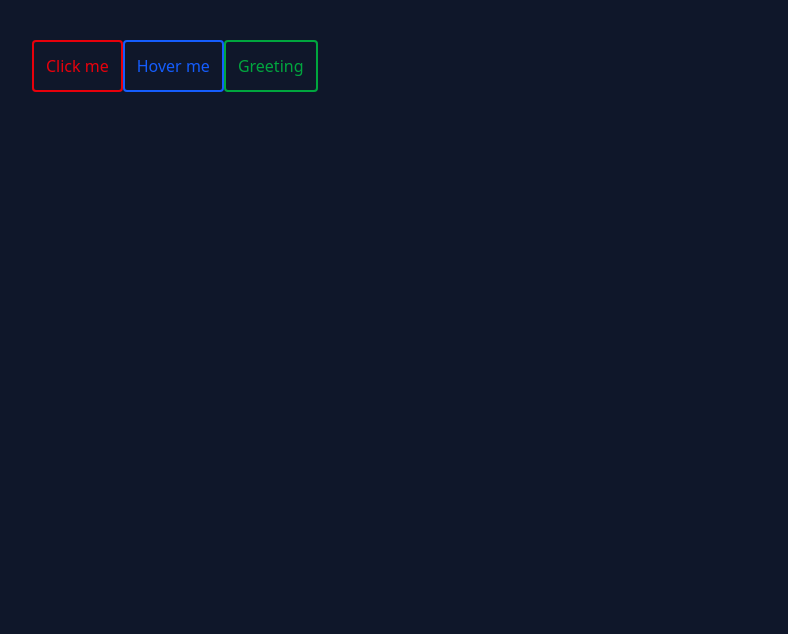
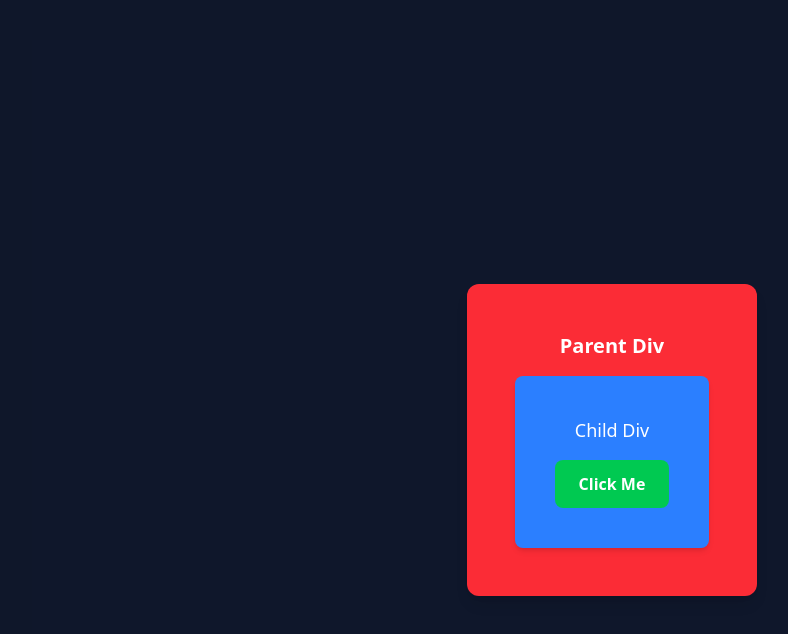
Before and after one commit to atulvaru/react_class_repository, a React (Vite) app: page / in a window 1280 px wide. Shown: the top 634 px of the page, without its empty margins (28-816 px from the left). Built offline with nearby package versions, Linux system fonts and the light colour scheme.

Commit message:
Event Propagation

```diff
--- a/src/App.jsx
+++ b/src/App.jsx
@@ -1,6 +1,7 @@
 // import "./App.css";
 // import Netflix from "./components/Netflix.jsx"
 import { EventHandling } from "./components/EventHandling.jsx";
+import { EventPropagation } from "./components/EventPropagation.jsx";
 import { EventProps } from "./components/EventProps.jsx";
 const App = () => {
   return (
@@ -10,7 +11,8 @@ const App = () => {
       </h1> */}
       {/* <Netflix /> */}
       {/* < EventHandling /> */}
-      <EventProps />
+      {/* <EventProps />   */}
+      <EventPropagation />
     </section>
   );
 };
--- /dev/null
+++ b/src/components/EventPropagation.jsx
@@ -0,0 +1,78 @@
+// EventPropagation.jsx
+// Demonstrates React Event Bubbling with Parent → Child → Button
+
+export const EventPropagation = () => {
+
+  // Parent click handler
+  const handleParentClick = () => {
+    console.log("Parent Div Clicked");
+  };
+
+  // Child click handler
+  const handleChildClick = () => {
+    console.log("Child Div Clicked");
+  };
+
+  // Button click handler
+  const handleButtonClick = () => {
+    console.log("Button Clicked");
+  };
+
+  return (
+    // SECTION → Main container (centered layout)
+    <section className="min-h-screen flex items-center justify-center bg-slate-900">
+
+      {/* Parent Container */}
+      <div
+        onClick={handleParentClick}
+        className="
+          bg-red-500
+          p-12
+          rounded-xl
+          text-white
+          text-center
+          cursor-pointer
+          shadow-lg
+        "
+      >
+        <h2 className="text-xl font-semibold mb-4">
+          Parent Div
+        </h2>
+
+        {/* Child Container */}
+        <div
+          onClick={handleChildClick}
+          className="
+            bg-blue-500
+            p-10
+            rounded-lg
+            cursor-pointer
+            shadow-md
+          "
+        >
+          <h3 className="text-lg font-medium mb-4">
+            Child Div
+          </h3>
+
+          {/* Button Element */}
+          <button
+            onClick={handleButtonClick}
+            className="
+              bg-green-500
+              px-6
+              py-3
+              rounded-lg
+              font-semibold
+              hover:bg-green-600
+              transition
+            "
+          >
+            Click Me
+          </button>
+
+        </div>
+      </div>
+
+    </section>
+  );
+};
```
